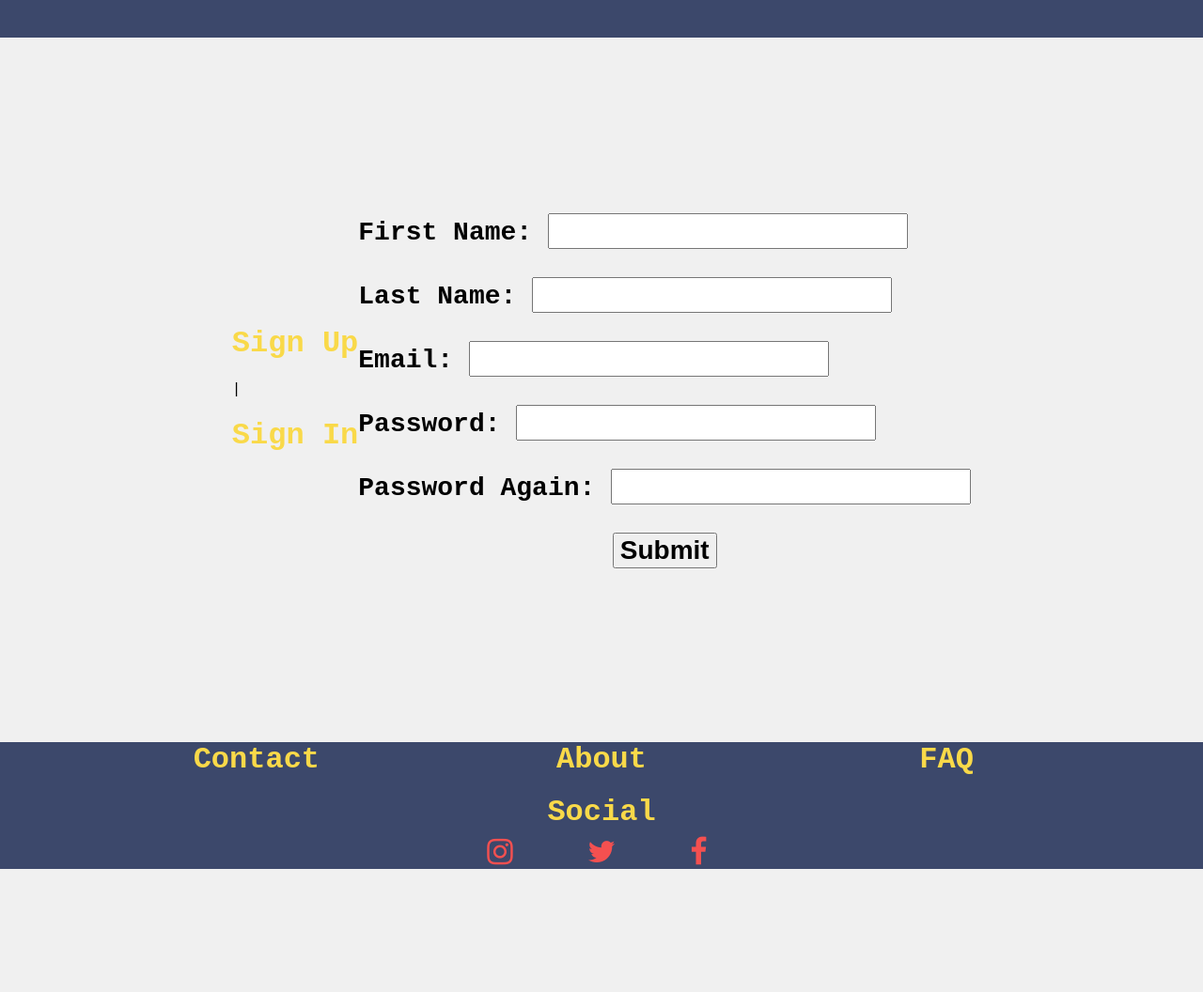
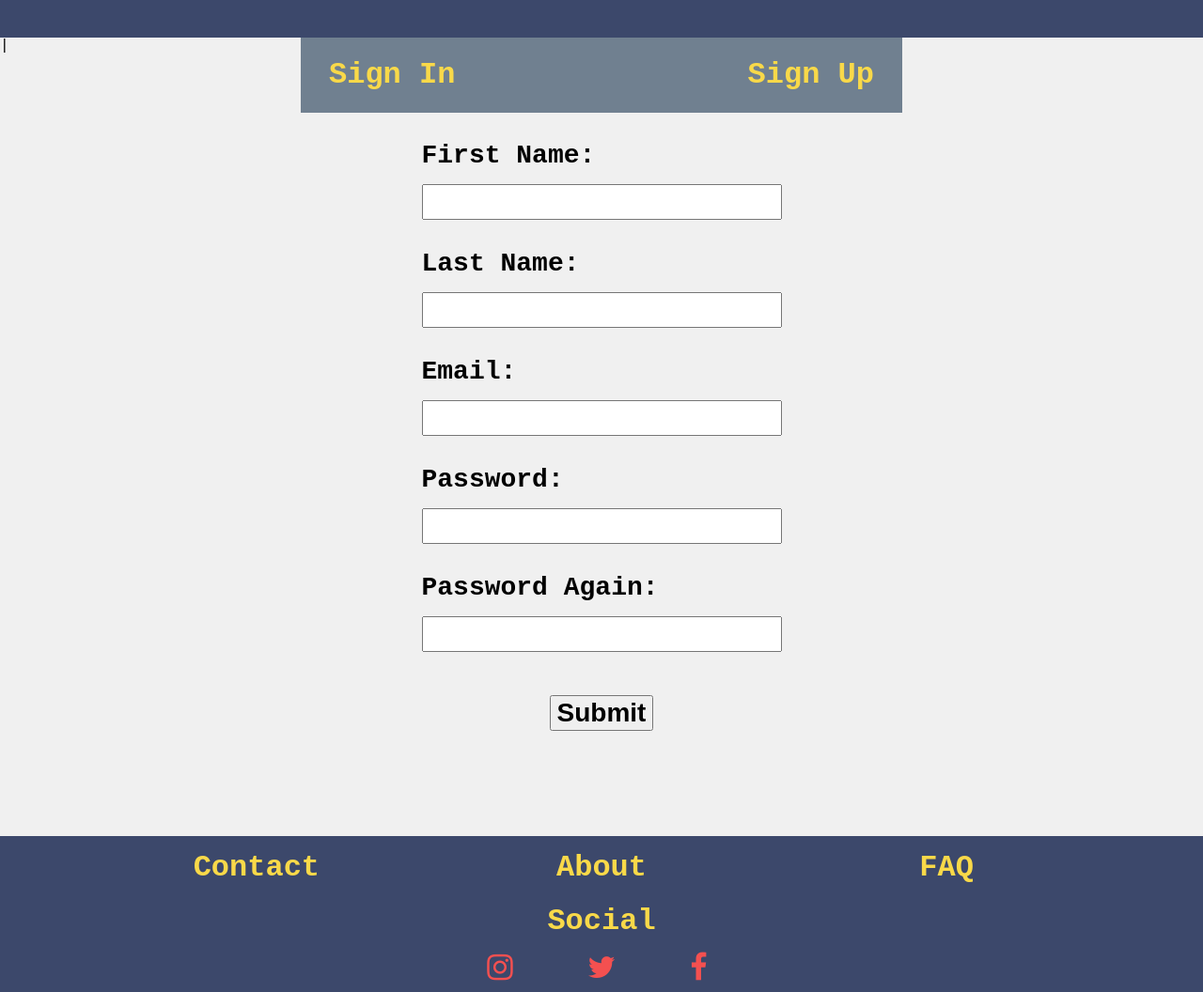
Before and after one commit to apmanager001/fuze, a plain HTML site: page signup.html in a window 1280 px wide. Shown: the part 118-1174 px from the top of the page at 94% size. Before the commit the page ends 1043 px from the top, so only its background shows below. Drawn offline with Linux system fonts and the light colour scheme.

Commit message:
updated and added signup page

```diff
--- a/css/style.css
+++ b/css/style.css
@@ -47,31 +47,50 @@ body a:active, a:visited, a:link{
     font-size: 2rem;
 }
 /* Signup Page*/
-.signinSignupTitle {
-    display:grid;
-    justify-content: center;
-    align-content: center;
-}
 .signup-container{
     display:grid;
     justify-content: center;
     align-content: center;
-    grid-template-columns: auto auto auto;
-
-    height: 750px;
+    grid-template-columns: .5fr 1fr .5fr;
+    grid-template-rows: .1fr 1fr;
+    height: 850px;
 }
 
+.signinTitle {
+    grid-column: 2/3;
+    grid-row: 1 /2;
+    display:grid;
+    justify-content: left;
+    align-content: center;
+    padding-left: 30px;
+    z-index: 1;
+}
+.signupTitle {
+    grid-column: 2/3;
+    grid-row: 1 /2;
+    padding-right: 30px;
+    display:grid;
+    justify-content: right;
+    align-content: center;
+    background-color: slategray;
+}
 .signup-form{
+    grid-column: 2/ 3;
+    grid-row: 2 /3;
     display:grid;
     justify-content: center;
-    align-content: center;
+    align-content: baseline;
+    padding-top: 30px;
     font-size: 28px;
     font-weight: bold;
 }
 .signup-form input{
-    margin-top: 30px;
+    margin-top: 15px;
     font-size: 28px;
     font-weight: bold;
+}
+input, label{
+    display: block;
 }
 .btnSubmit {
     display:grid;
@@ -174,7 +193,7 @@ footer {
 .footer-container{
     display:grid;
     grid-template-columns: repeat(7, 1fr);
-    grid-template-rows: .5fr .25fr .5fr 1fr;
+    grid-template-rows: .5fr .5fr 1fr;
     background-color: #3C486B;
     font-weight: bold;
     gap: 5px;
@@ -183,6 +202,7 @@ footer {
 .footer-contact {
     grid-column: 2/3;
     grid-row: 1/2;
+    padding-top: 15px;
     display:grid;
     justify-content: center;
     align-content: center;
@@ -190,6 +210,7 @@ footer {
 .footer-about {
     grid-column: 4/5;
     grid-row: 1/2;
+    padding-top: 15px;
     display:grid;
     justify-content: center;
     align-content: center;
@@ -197,13 +218,15 @@ footer {
 .footer-faq {
     grid-column: 6/7;
     grid-row: 1/2;
+    padding-top: 15px;
     display:grid;
     justify-content: center;
     align-content: center;
 }
 .footer-social {
     grid-column: 4/5;
-    grid-row: 3/4;
+    grid-row: 2/3;
+    padding-top: 15px;
     display:grid;
     justify-content: center;
     align-content: center;
@@ -211,7 +234,7 @@ footer {
 .footer-icon1 {
     display:inline-block;
     grid-column: 3/4;
-    grid-row: 4/5;
+    grid-row: 3/4;
     display:grid;
     justify-content: right;
     align-content: center;
@@ -219,7 +242,7 @@ footer {
 .footer-icon2 {
     display:inline-block;
     grid-column: 4/5;
-    grid-row: 4/5;
+    grid-row: 3/4;
     display:grid;
     justify-content: center;
     align-content: center;
@@ -227,7 +250,7 @@ footer {
 .footer-icon3 {
     display:inline-block;
     grid-column: 5/6;
-    grid-row: 4/5;
+    grid-row: 3/4;
     display:grid;
     justify-content: left;
     align-content: center;
--- a/signup.html
+++ b/signup.html
@@ -17,9 +17,13 @@
 </header>
 
 <div class="signup-container">
-<div class="signinSignupTitle">
-        <a href="#"><h1>Sign Up</h1></a> | <a href="#"><h1>Sign In</h1></a>
-    </div>
+    <div class="signupTitle">
+        <a href="#"><h1>Sign Up</h1></a>
+        </div> |
+    <div class="signinTitle">
+        <a href="#"><h1>Sign In</h1></a>
+        </div>
+
 
     <div class="signup-form">
     <form action="story.html" method="GET">
```
